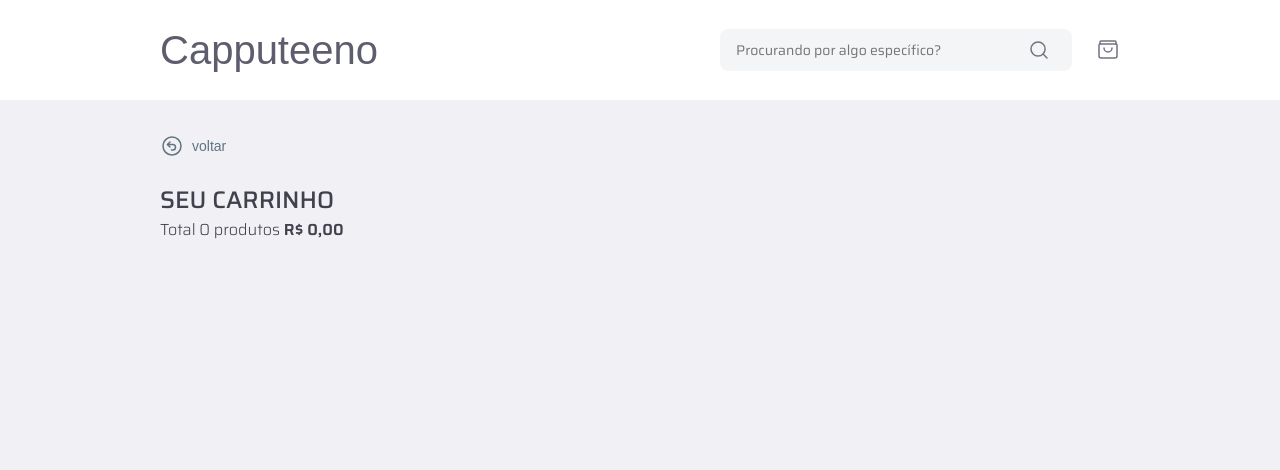
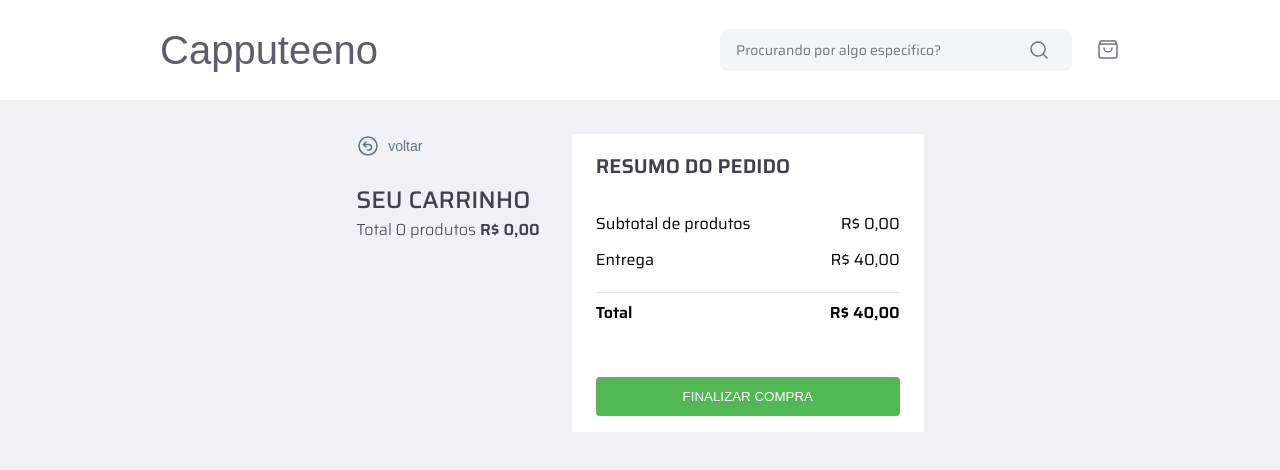
Before and after one commit to aleviannaf/cappuccino-shop, a Next.js app: page /cart in a window 1280 px wide. Shown: the top 470 px of the page. Built offline with nearby package versions, Linux system fonts and the light colour scheme; a web font is replaced by a local one.

Commit message:
feat: add cart page

```diff
--- a/src/app/cart/page.tsx
+++ b/src/app/cart/page.tsx
@@ -3,6 +3,7 @@
 import { BackBtn } from "@/components/back-button";
 import CartItem from "@/components/cart/cart-item";
 import { DefaultPageLayout } from "@/components/default-page-layout";
+import { Divider } from "@/components/diveder";
 import { useLocalStorage } from "@/hooks/useLocalStorege";
 import { ProductInCart } from "@/types/product";
 import { formatPrice } from "@/utils/format-price";
@@ -10,19 +11,22 @@
 
 const Container = styled.div`
     display: flex;
-    align-items: flex-start;
     justify-content: center;
     flex-direction: column;
+    gap: 32px;
+
+    @media(min-width: ${props => props.theme.desktopBreakpoint}){
+        flex-direction: row;
+    }
 `
 const CartListContainer = styled.div`
-    margin-top: 24px;
-
     h3 {
         font-size: 24px;
         font-weight: 500;
         line-height: 150%;
         text-transform: uppercase;
         color: var(--text-dark-2);
+        margin-top: 24px;
     }
 
     p {
@@ -44,6 +48,48 @@
     gap: 16px;
     margin-top: 24px;
 `
+const CartResultContainer = styled.aside`
+    display: flex;
+    flex-direction: column;
+    align-items: flex-start;
+    justify-content: flex-start;
+    min-width: 352px;
+    padding: 16px 24px;
+
+    background: white;
+
+    h3 {
+        font-weight: 600;
+        font-size: 20px;
+        color: var(--text-dark-2);
+        text-transform: uppercase;
+        margin-bottom: 30px;
+    }
+`
+const TotalItem = styled.div<{ isBold: boolean}>`
+    display: flex;
+    align-items: center;
+    justify-content: space-between;
+    width: 100%;
+
+    font-weight: ${props => props.isBold ? '600' : '400'};
+    font-size: 16px;
+    line-height: 150%;
+
+    margin-bottom: 12px;
+`
+
+const ShopBtn = styled.button`
+    color: white;
+    border-radius: 4px;
+    background: var(--success-color);
+    padding: 12px;
+    width: 100%;
+    border: none;
+    margin-top: 40px;
+    cursor: pointer;
+`
+
 export default function CartPage() {
     const { value, updateLocalStorage } = useLocalStorage<ProductInCart[]>("cart-items", [])
 
@@ -52,11 +98,20 @@
     }
 
     const cartTotal = formatPrice(calculateTotal(value))
+    const deliveryFee = 4000;
+    const cartTotalWithDelivery = formatPrice(calculateTotal(value) + deliveryFee)
 
     const handleUpdateQuantity = (id: string, quantity: number) => {
         const newValue = value.map(item => {
             if (item.id != id) return item
-            return {...item, quantity: quantity}
+            return { ...item, quantity: quantity }
+        })
+        updateLocalStorage(newValue)
+    }
+
+    const handleDeleteItem = (id: string) => {
+        const newValue = value.filter(item => {
+            if (item.id != id) return item
         })
         updateLocalStorage(newValue)
     }
@@ -64,17 +119,40 @@
     return (
         <DefaultPageLayout>
             <Container>
-                <BackBtn navigate="/" />
                 <CartListContainer>
+                    <BackBtn navigate="/" />
                     <h3>Seu carrinho</h3>
                     <p>
                         Total {value.length} produtos
                         <span> {cartTotal}</span>
                     </p>
                     <CartList>
-                        {value.map(item => <CartItem key={item.id} product={item} handleUpdateQuantity={handleUpdateQuantity}/>)}
+                        {value.map(item =>
+                            <CartItem
+                                key={item.id}
+                                product={item}
+                                handleUpdateQuantity={handleUpdateQuantity}
+                                handleDelete={handleDeleteItem}
+                            />)}
                     </CartList>
                 </CartListContainer>
+                <CartResultContainer>
+                    <h3>Resumo do Pedido</h3>
+                    <TotalItem isBold={false}>
+                        <p>Subtotal de produtos</p>
+                        <p>{cartTotal}</p>
+                    </TotalItem>
+                    <TotalItem isBold={false}>
+                        <p>Entrega</p>
+                        <p>{formatPrice(deliveryFee)}</p>
+                    </TotalItem>
+                    <Divider/>
+                    <TotalItem isBold>
+                        <p>Total</p>
+                        <p>{cartTotalWithDelivery}</p>
+                    </TotalItem>
+                    <ShopBtn>FINALIZAR COMPRA</ShopBtn>
+                </CartResultContainer>
             </Container>
         </DefaultPageLayout>
     )
--- a/src/components/cart/cart-item.tsx
+++ b/src/components/cart/cart-item.tsx
@@ -4,10 +4,12 @@
 import { formatPrice } from "@/utils/format-price"
 import { ChangeEvent } from "react"
 import styled from "styled-components"
+import DeleteIcon from "../icons/delete-icon"
 
 interface CartItemProps {
     product: ProductInCart
     handleUpdateQuantity(id: string, quantity: number): void
+    handleDelete(id: string): void
 }
 
 const Item = styled.li`
@@ -18,6 +20,18 @@
 
     border-radius: 8px;
     background-color: white;
+
+    position: relative;
+
+    button {
+        position: absolute;
+        background: transparent;
+        list-style: none;
+        border: none;
+        top: 16px;
+        right: 24px;
+        cursor: pointer;
+    }
 
     img {
         max-height: 100%;
@@ -44,6 +58,9 @@
         p {
             font-size: 12px;
             font-weight: 400;
+            max-height: 50%;
+            overflow: hidden;
+            text-overflow: ellipsis;
         }
 
         div {
@@ -61,7 +78,19 @@
         }
     }
 `
-export default function CartItem({ product, handleUpdateQuantity }: CartItemProps){
+
+const SelectQuantity = styled.select`
+    padding: 8px;
+    border: 1.5px solid var(--border-color);
+    border-radius: 8px;
+    background-color: var(--bg-secondary);
+    color: var(--text-dark);
+    font-weight: 400;
+    font-size: 16px;
+    cursor: pointer;
+`
+
+export default function CartItem({ product, handleUpdateQuantity, handleDelete }: CartItemProps){
 
     const handleChange = (e: ChangeEvent<HTMLSelectElement>) => {
         handleUpdateQuantity(product.id, Number(e.target.value))
@@ -69,19 +98,22 @@
 
     return(
         <Item>
-            <img src={product.image_url}/>
+            <button onClick={()=>handleDelete(product.id)} aria-label="Deletar">
+                <DeleteIcon/>
+            </button>
+            <img src={product.image_url} alt="imagem do produto"/>
             <div>
                 <h4>{product.name}</h4>
                 <p>{product.description}</p>
                 <div>
-                    <select value={product.quantity} onChange={handleChange}>
+                    <SelectQuantity value={product.quantity} onChange={handleChange}>
                         <option value={1}>1</option>
                         <option value={2}>2</option>
                         <option value={3}>3</option>
                         <option value={4}>4</option>
                         <option value={5}>5</option>
                         <option value={6}>6</option>
-                    </select>
+                    </SelectQuantity>
                     <span>{formatPrice(product.price_in_cents)}</span>
                 </div>
             </div>
--- /dev/null
+++ b/src/components/icons/delete-icon.tsx
@@ -0,0 +1,12 @@
+export default function DeleteIcon() {
+    return (
+        <svg width="24" height="24" viewBox="0 0 24 24" fill="none" xmlns="http://www.w3.org/2000/svg">
+            <path fill-rule="evenodd" clip-rule="evenodd" d="M16.1378 21H7.85782C6.81082 21 5.94082 20.192 5.86282 19.147L4.96582 7H18.9998L18.1328 19.142C18.0578 20.189 17.1868 21 16.1378 21V21Z" stroke="#DE3838" stroke-width="1.5" stroke-linecap="round" stroke-linejoin="round" />
+            <path d="M12 11V17" stroke="#DE3838" stroke-width="1.5" stroke-linecap="round" stroke-linejoin="round" />
+            <path d="M4 7H20" stroke="#DE3838" stroke-width="1.5" stroke-linecap="round" stroke-linejoin="round" />
+            <path d="M17 7L15.987 4.298C15.694 3.517 14.948 3 14.114 3H9.886C9.052 3 8.306 3.517 8.013 4.298L7 7" stroke="#DE3838" stroke-width="1.5" stroke-linecap="round" stroke-linejoin="round" />
+            <path d="M15.4298 11L14.9998 17" stroke="#DE3838" stroke-width="1.5" stroke-linecap="round" stroke-linejoin="round" />
+            <path d="M8.57016 11L9.00016 17" stroke="#DE3838" stroke-width="1.5" stroke-linecap="round" stroke-linejoin="round" />
+        </svg>
+    )
+}
```
